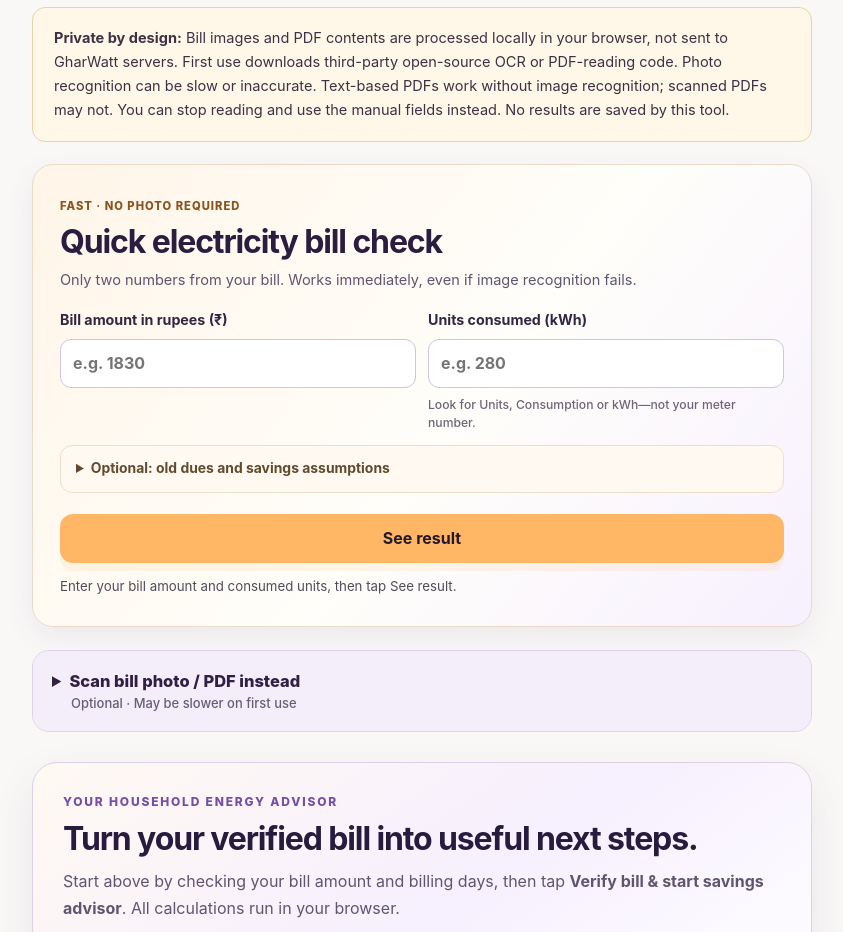
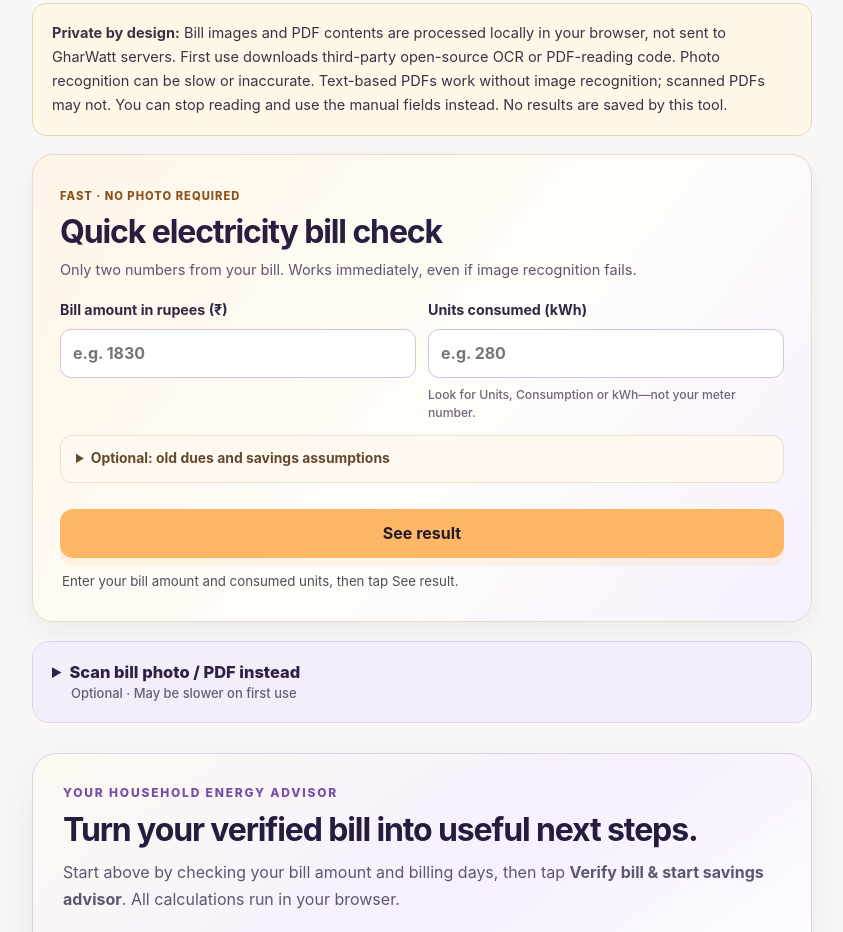
Before and after one commit to Chennamatta889/Chennamatta889.github.io, a plain HTML site: page gharwatt/bill-reader/index.html in a window 1280 px wide. Shown: the part 779-1711 px from the top of the page, without its empty margins (218-1061 px from the left). Drawn offline with Linux system fonts and the light colour scheme.

Commit message:
GharWatt QA: readable Indian languages, stable navigation and scroll targets, validation, bill and model comparison styling

```diff
--- a/gharwatt/assets/bill-advisor.css
+++ b/gharwatt/assets/bill-advisor.css
@@ -133,3 +133,12 @@
  .gw-photo-details-inner{padding:7px}
  .gw-simple-metrics>div{padding:10px}
 }
+
+/* GW-08: consistent privacy notice, quick-result card and optional scanner rhythm. */
+#v2-reader>.v2-notice{padding:17px 19px;background:#fff7e8;border:1px solid #ead4aa;border-radius:14px;margin:18px 0}
+#v2-reader .gw-simple-bill{margin-top:16px;margin-bottom:18px}
+#v2-reader .gw-photo-details{margin-top:19px;margin-bottom:25px}
+#v2-reader .gw-photo-details-inner>.v2-panel{padding-top:17px}
+#gw-simple-calc{min-height:48px;margin-top:12px}
+#gw-simple-status{padding-left:2px}
+@media(max-width:650px){#v2-reader>.v2-notice{padding:14px 15px;margin:12px 0}#v2-reader .gw-simple-bill{margin-top:12px;margin-bottom:15px}#v2-reader .gw-photo-details{margin-top:14px}}
```
